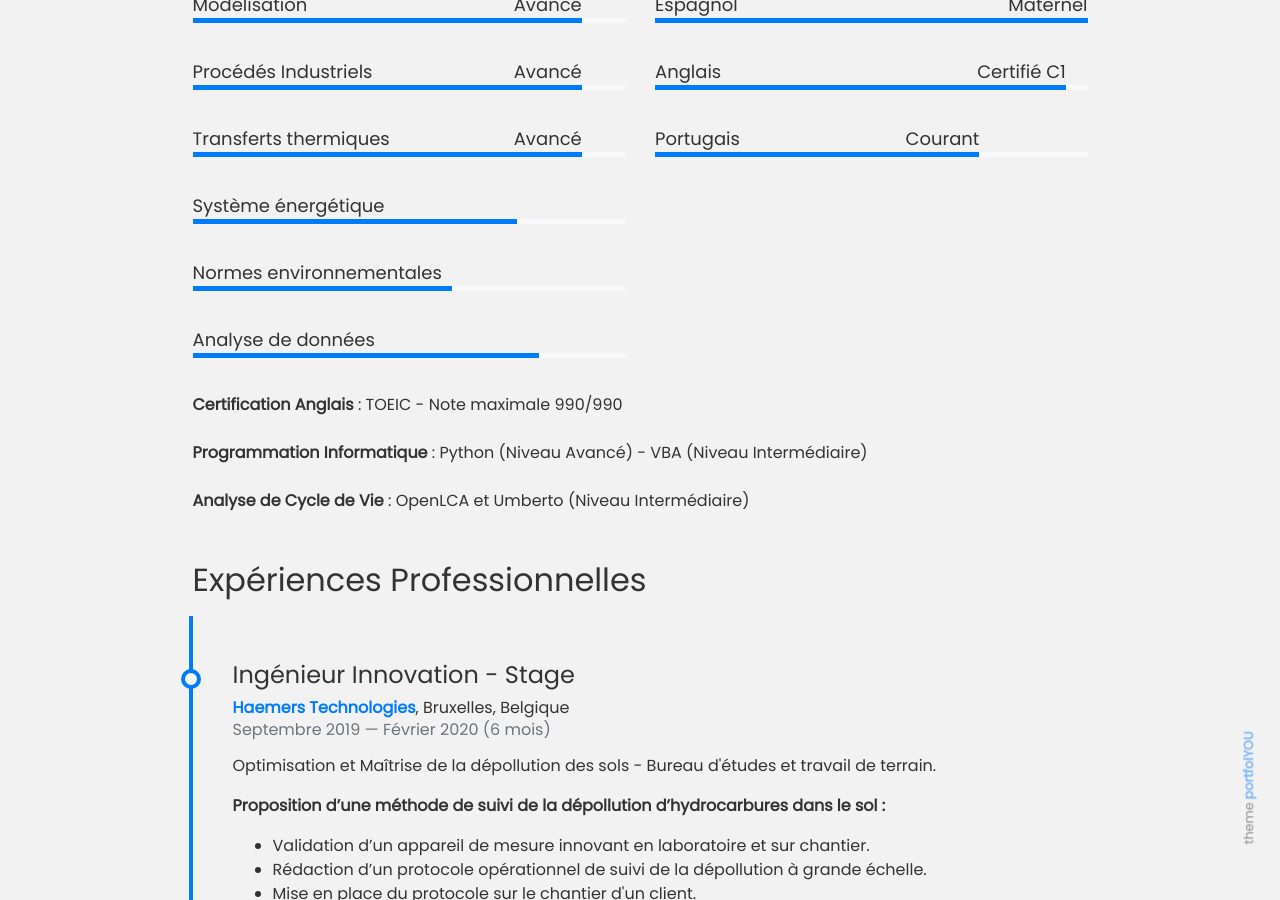
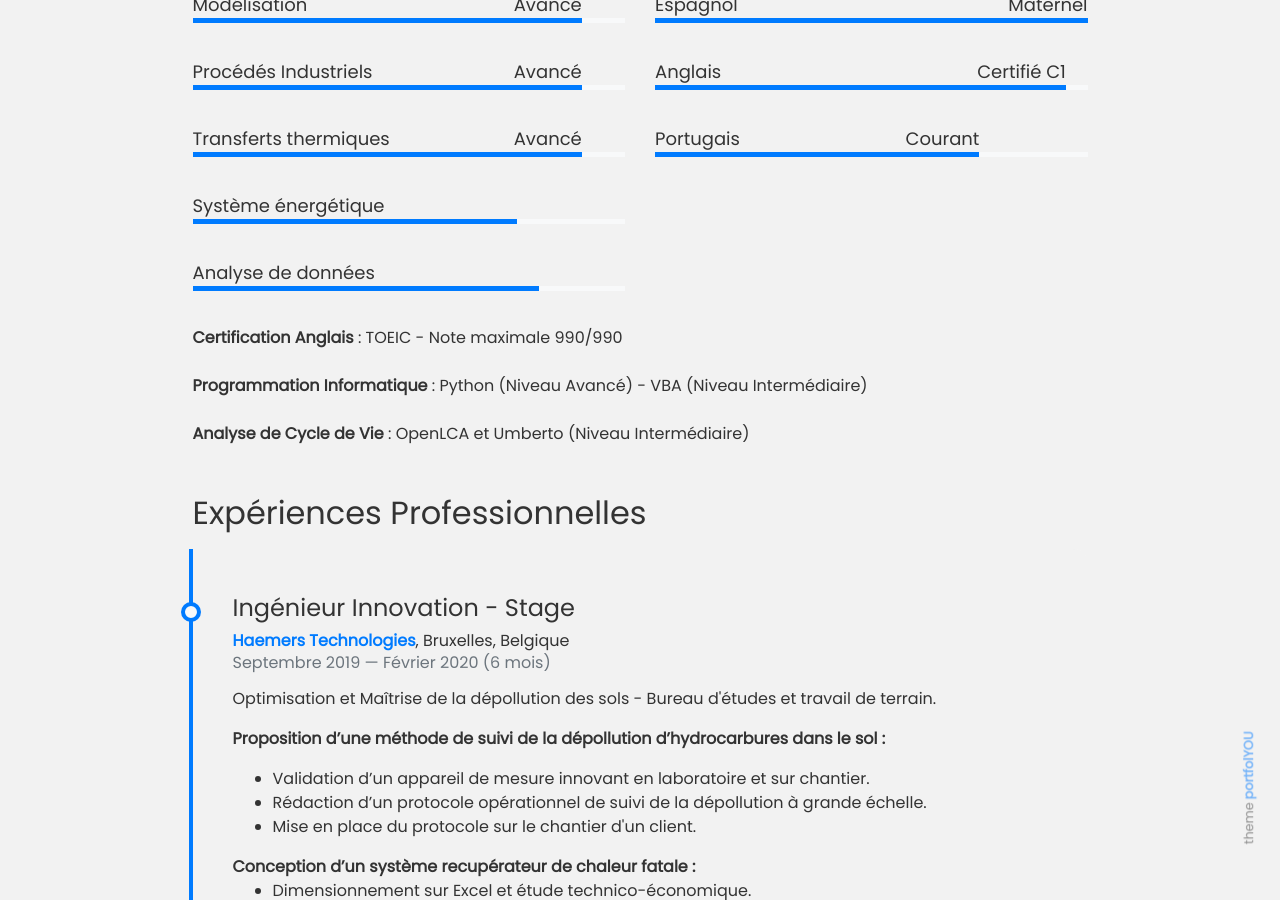
Before and after one commit to plgd/plgd.github.io, a Jekyll site: the page built from pages/about.md, in a window 1280 px wide and 900 px high, scrolled down 572 px. Built offline with Jekyll 4.4.1, drawn with Linux system fonts in a browser that asks for light colours; nearby versions of some CDN libraries; emoji names are drawn with the system emoji font.

Commit message:
Update CV Skills

```diff
--- a/_data/programming-skills.yml
+++ b/_data/programming-skills.yml
@@ -23,11 +23,6 @@
   level:
   color:
 
-- name: Normes environnementales
-  percentage: 60
-  level:
-  color:
-
 - name: Analyse de données
   percentage: 80
   level:
```
Also changed, not shown: 1 other file.
